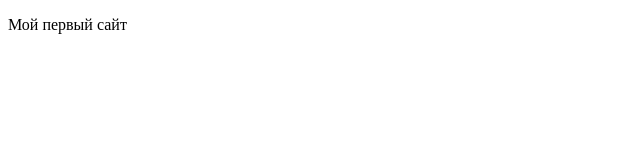
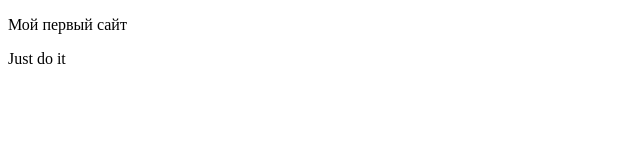
Before and after one commit to NikolayBereozkin/My-first-project-, a plain HTML site: page Index.html in a window 1280 px wide. Shown: the full height of the page, 0-640 px from the left. Drawn offline with Linux system fonts and the light colour scheme.

Commit message:
add edits in index.html

```diff
--- a/Index.html
+++ b/Index.html
@@ -6,5 +6,6 @@
     </head>
     <body>
         <p>Мой первый сайт</p>
+        <p> Just do it </p>
     </body>
 </html>
```
